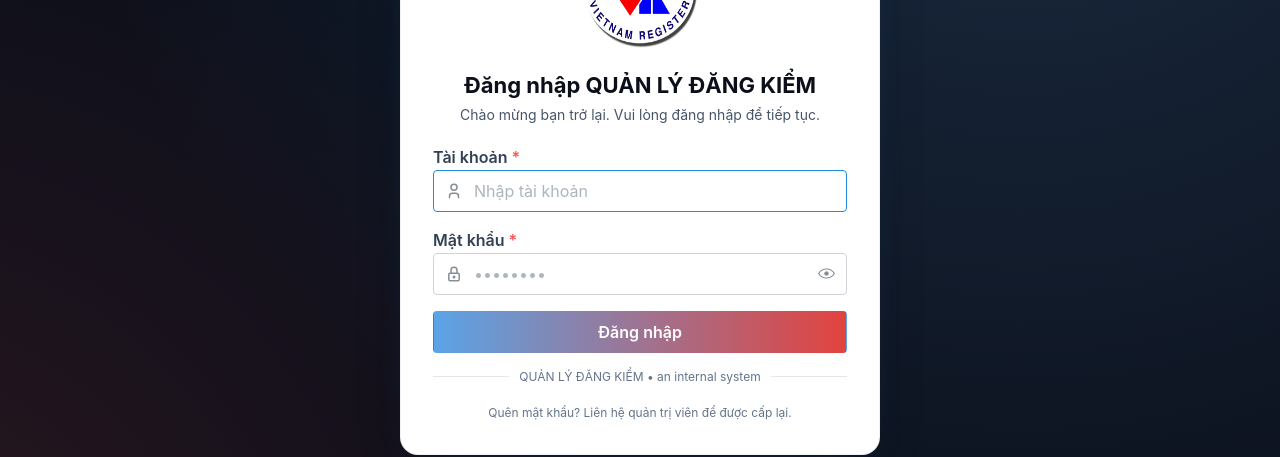
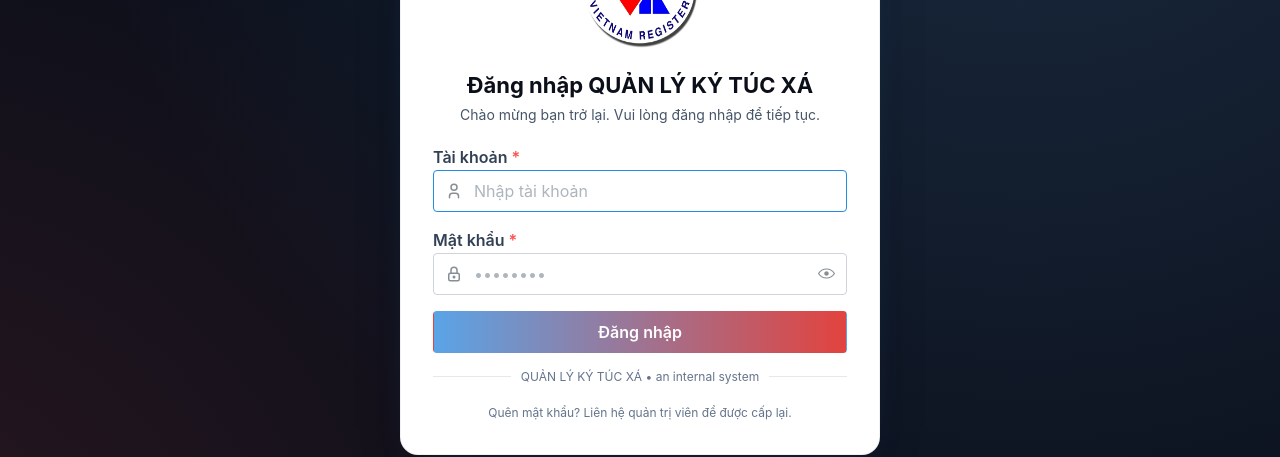
Before and after one commit to levantrieu19081995/ql-ktx, a Next.js app: page /vi/login in a window 1280 px wide. Shown: the part 224-681 px from the top of the page. Built offline with nearby package versions, Linux system fonts and the light colour scheme.

Commit message:
hiệu chỉnh tiêu đề

```diff
--- a/src/app/[locale]/(auth)/login/layout.tsx
+++ b/src/app/[locale]/(auth)/login/layout.tsx
@@ -49,6 +49,6 @@ export default function LoginLayout({
 
 // (tuỳ chọn)
 export const metadata = {
-  title: "Đăng nhập • Đăng kiểm việt Nam",
+  title: "Đăng nhập • Quản lý ký túc xá",
   robots: { index: false },
 };
--- a/src/app/[locale]/(auth)/login/page.tsx
+++ b/src/app/[locale]/(auth)/login/page.tsx
@@ -109,7 +109,7 @@ function LoginContent() {
         <Group justify="center">
           <Image
             src={logo}
-            alt="Đăng kiểm Việt Nam"
+            alt="Quản lý ký túc xá"
             width={120}
             height={120}
             priority
--- a/src/app/[locale]/layout.tsx
+++ b/src/app/[locale]/layout.tsx
@@ -13,7 +13,7 @@ import { Suspense } from "react";
 type Props = { children: React.ReactNode; params: { locale: string } };
 
 export const metadata = {
-  title: "Quản lý đăng kiểm",
+  title: "Quản lý ký túc xá",
   description: "Next.js + Mantine",
 };
 
--- a/src/app/layout.tsx
+++ b/src/app/layout.tsx
@@ -6,7 +6,7 @@ import "../styles/globals.css";
 const inter = Inter({ subsets: ["latin"] });
 
 export const metadata = {
-  title: "Đăng Kiểm Việt Nam",
+  title: "Quản lý ký túc xá",
   description: "A platform for Dang Kiem Viet Nam",
 };
 
--- a/src/app/splashscreen/page.tsx
+++ b/src/app/splashscreen/page.tsx
@@ -56,7 +56,7 @@ const SplashScreen = () => {
         {/* Logo */}
         <Image
           src={logo}
-          alt="Đăng Kiểm Việt Nam Logo"
+          alt="Quản lý ký túc xá Logo"
           width={150}
           height={150}
           priority
@@ -64,7 +64,7 @@ const SplashScreen = () => {
       </div>
 
       <p style={{ fontSize: "16px", textAlign: "center" }}>
-        Chào mừng đến với Đăng kiểm Việt Nam!
+        Chào mừng đến với Đại học Cần Thơ!
       </p>
       <p
         style={{
@@ -74,7 +74,7 @@ const SplashScreen = () => {
           marginTop: 20,
         }}
       >
-        QUẢN LÝ ĐĂNG KIỂM LÁI XE
+        QUẢN LÝ KÝ TÚC XÁ
       </p>
     </div>
   );
--- a/src/components/pages/settings/SettingPage.tsx
+++ b/src/components/pages/settings/SettingPage.tsx
@@ -33,7 +33,7 @@ type CompanySettings = {
 const STORAGE_KEY = "company_settings_v1";
 
 const DEFAULT_SETTINGS: CompanySettings = {
-  title: "QUẢN LÝ ĐĂNG KIỂM",
+  title: "QUẢN LÝ KÝ TÚC XÁ",
   primaryColor: "#4C6EF5",
   address: "Tòa nhà ABC, Quận 1, TP. HCM",
   phone: "+84 912 345 678",
@@ -56,7 +56,7 @@ export default function SettingPage() {
 
   const previewColor = useMemo(
     () => values.primaryColor || "#4C6EF5",
-    [values.primaryColor]
+    [values.primaryColor],
   );
 
   // load từ localStorage
--- a/src/components/pages/settings/SettingSystemInfo.tsx
+++ b/src/components/pages/settings/SettingSystemInfo.tsx
@@ -222,7 +222,7 @@ export default function SettingSystemInfo({
           <TextInput
             withAsterisk
             label="Tên (Title)"
-            placeholder="VD: QUẢN LÝ ĐĂNG KIỂM"
+            placeholder="VD: QUẢN LÝ KÝ TÚC XÁ"
             leftSection={<IconBuildingSkyscraper size={16} />}
             value={values.title}
             onChange={(e) => onChange("title", e.currentTarget.value)}
--- a/src/components/shell/AppHeader.tsx
+++ b/src/components/shell/AppHeader.tsx
@@ -46,7 +46,7 @@ type CompanySettings = {
 };
 
 const DEFAULT_SETTINGS: CompanySettings = {
-  title: "QUẢN LÝ ĐĂNG KIỂM",
+  title: "QUẢN LÝ KÝ TÚC XÁ",
   primaryColor: "#4C6EF5",
   address: "Tòa nhà ABC, Quận 1, TP. HCM",
   phone: "+84 912 345 678",
@@ -64,7 +64,7 @@ export default function AppHeader({ opened, onBurgerClick }: Props) {
   const name = user?.ten || user?.ten || "User";
 
   const [titleConfig, setTitleConfig] = useState<string>(
-    DEFAULT_SETTINGS.title
+    DEFAULT_SETTINGS.title,
   ); // Đặt giá trị mặc định
   const [logoConfig, setLogoConfig] = useState<string>("");
 
--- a/src/constants/company.ts
+++ b/src/constants/company.ts
@@ -1,5 +1,5 @@
 
-// Thay số liệu/URL đúng với Đăng kiểm việt Nam của bạn
+// Thay số liệu/URL đúng với Quản lý ký túc xá của bạn
 import type { StaticImport } from "next/dist/shared/lib/get-img-props";
 import logoPng from "@/assets/images/logo.png";
 type Company = {
@@ -14,7 +14,7 @@ type Company = {
   socials:  any;
 };
 export const COMPANY:Company = {
-  name: "Đăng kiểm việt Nam",
+  name: "Quản lý ký túc xá",
 
   logoSrc: logoPng,
   email: "info@ctgroupvietnam.com",
--- a/src/i18n/vi.json
+++ b/src/i18n/vi.json
@@ -4,14 +4,14 @@
     "followers": "{count, plural, =0 {Chưa có người theo dõi} =1 {1 người theo dõi} other {# người theo dõi}}"
   },
   "Login": {
-    "title": "Đăng nhập QUẢN LÝ ĐĂNG KIỂM",
+    "title": "Đăng nhập QUẢN LÝ KÝ TÚC XÁ",
     "welcome": "Chào mừng bạn trở lại. Vui lòng đăng nhập để tiếp tục.",
     "username": "Tài khoản",
     "password": "Mật khẩu",
     "usernamePh": "Nhập tài khoản",
     "passwordPh": "••••••••",
     "submit": "Đăng nhập",
-    "divider": "QUẢN LÝ ĐĂNG KIỂM • an internal system",
+    "divider": "QUẢN LÝ KÝ TÚC XÁ • an internal system",
     "forgot": "Quên mật khẩu? Liên hệ quản trị viên để được cấp lại.",
     "errors": {
       "CredentialsSignin": "Tài khoản hoặc mật khẩu không đúng.",
--- a/src/services/auth/authService.js
+++ b/src/services/auth/authService.js
@@ -22,7 +22,7 @@ export async function refreshTokenAPI(refreshToken) {
   }
 }
 
-// Hàm verify credentials (lấy token) Quản lý đăng kiểm
+// Hàm verify credentials (lấy token) Quản lý ký túc xá
 export async function verifyCredentialsAPI({ username, password }) {
   const params = { captchaGuid: "", captchaCode: "", deviceToken: "", type: 1 };
   try {
```
